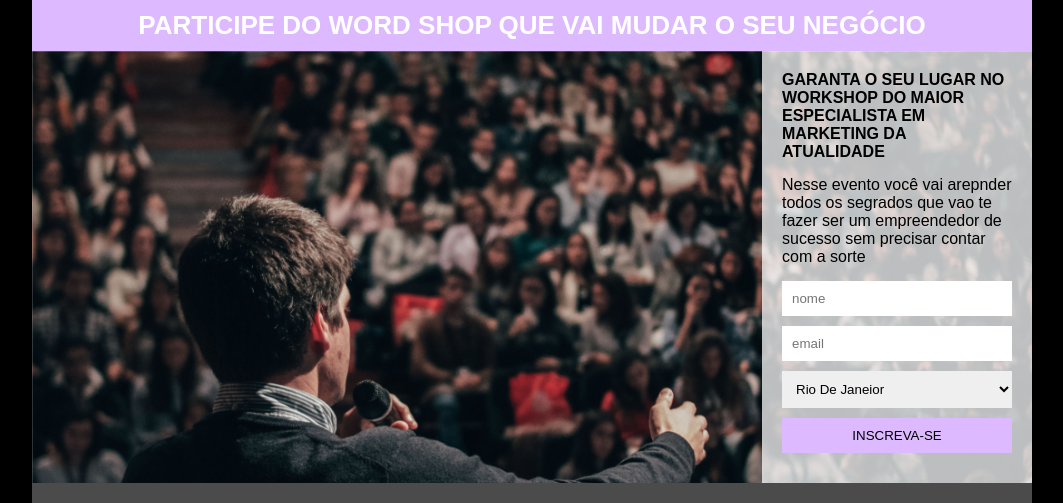
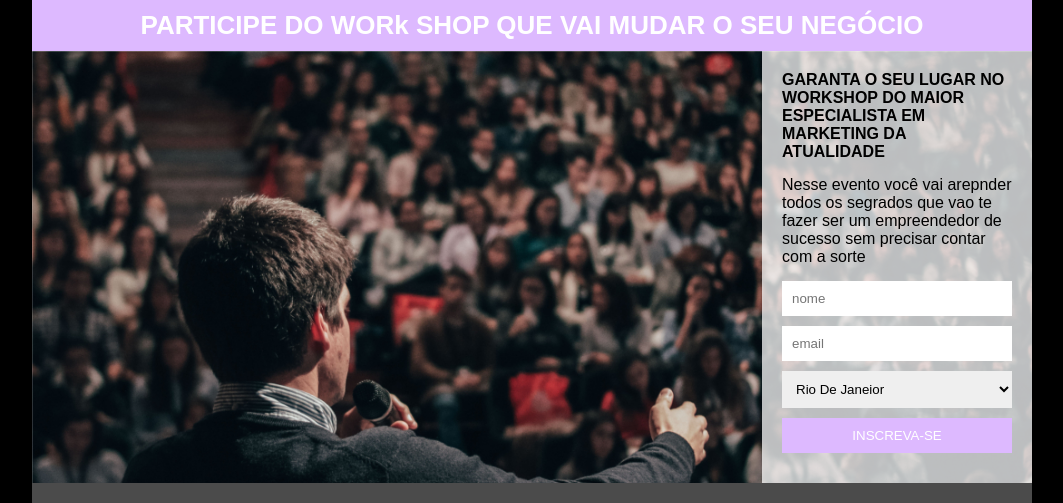
Before and after one commit to pgabrieldeveloper/pagina-captura, a plain HTML site: page index.html in a window 1280 px wide. Shown: the top 503 px of the page, without its empty margins (108-1171 px from the left). Drawn offline with Linux system fonts and the light colour scheme.

Commit message:
Mudando cor do input do tipo submit e corrigindo erro de escrita

```diff
--- a/css/style.css
+++ b/css/style.css
@@ -47,6 +47,7 @@ input, select {
 
 input[type='submit']{
     background-color: rgb(221, 185, 255);
+    color: white;
 
 
 }
--- a/index.html
+++ b/index.html
@@ -12,7 +12,7 @@
     <div class="container">
         <header>
             <h1 class="title">
-                PARTICIPE DO WORD SHOP QUE VAI MUDAR O SEU NEGÓCIO
+                PARTICIPE DO WORk SHOP QUE VAI MUDAR O SEU NEGÓCIO
             </h1>
         </header>
         <main>
```
